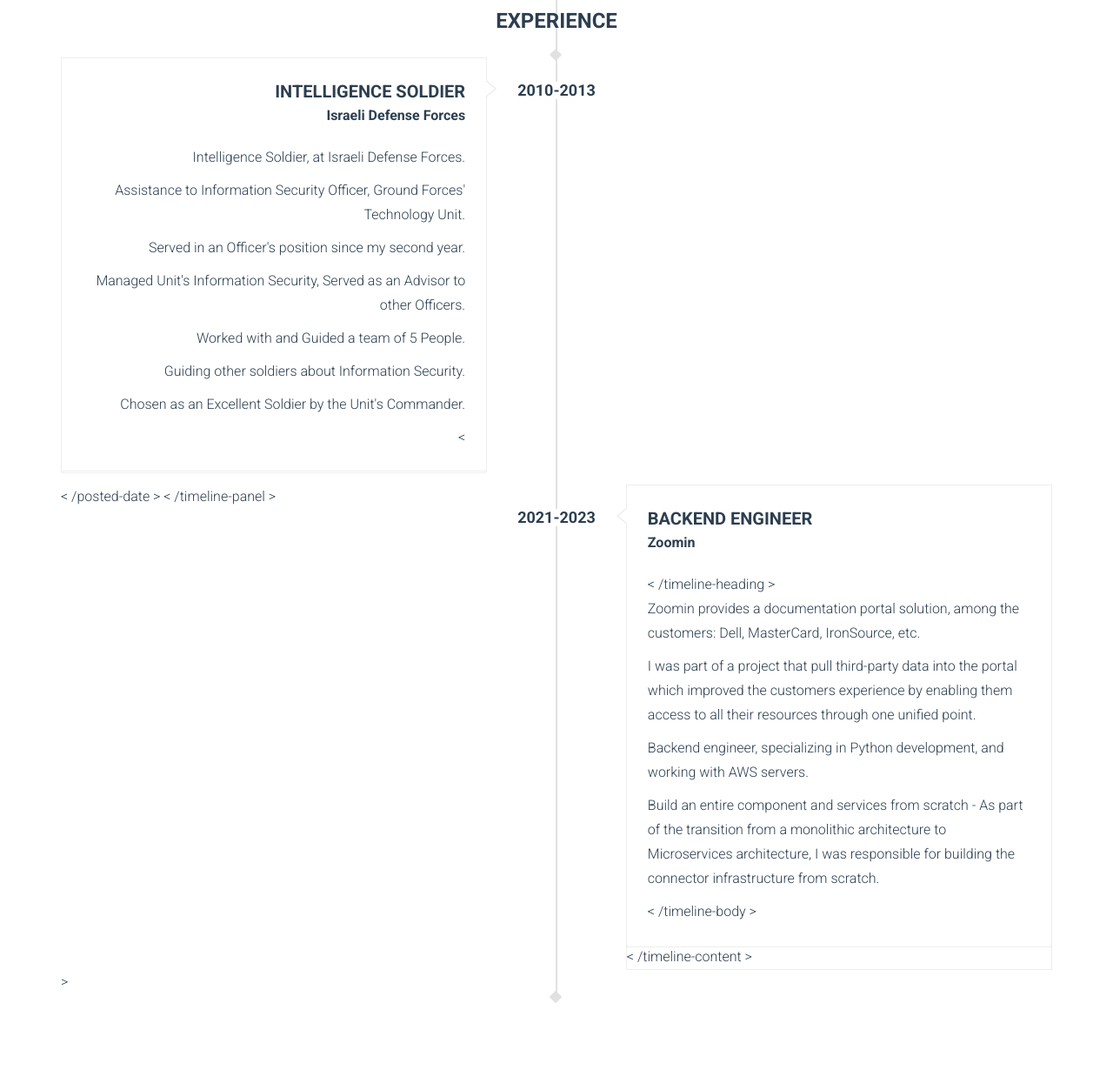
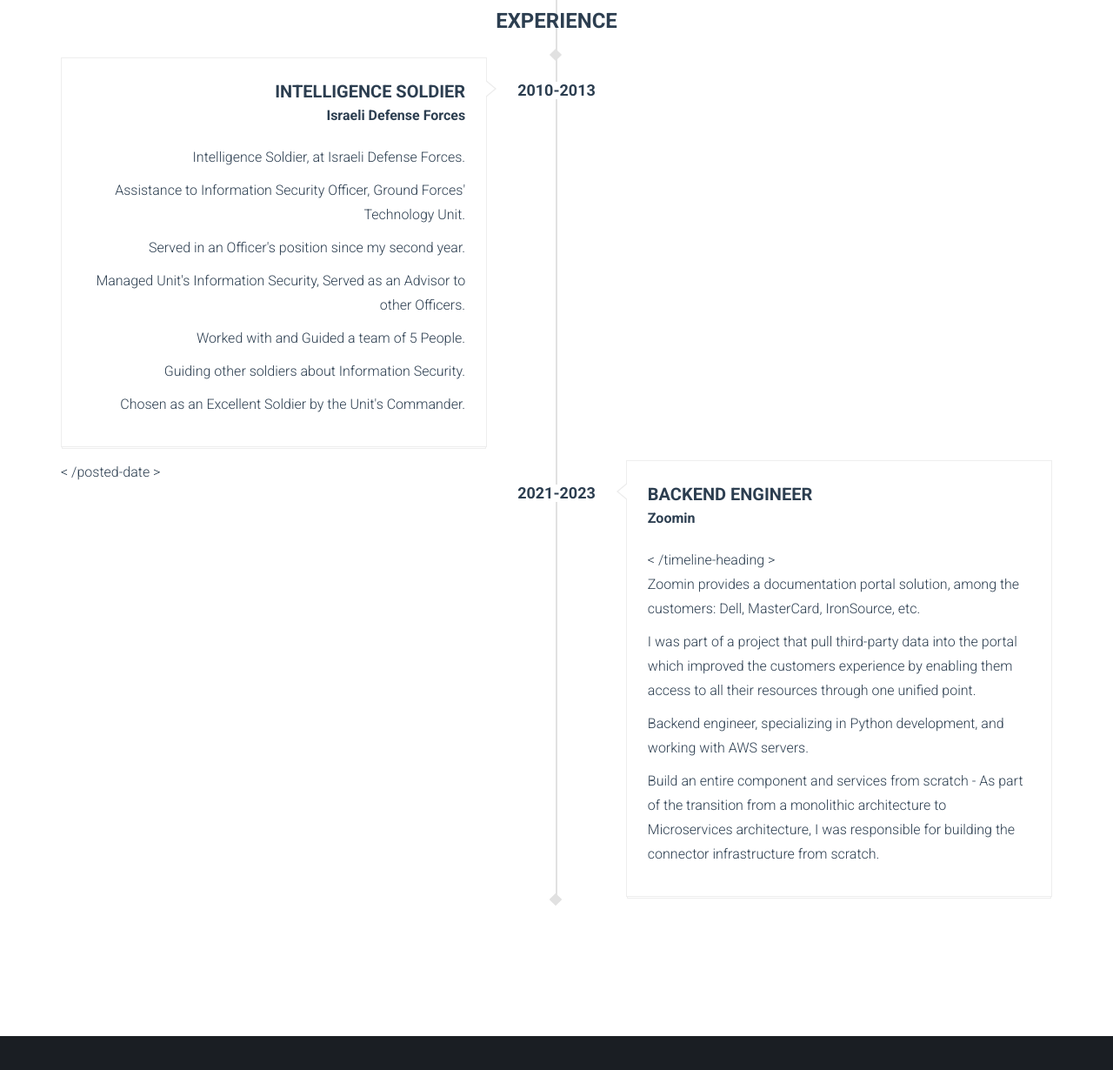
Before and after one commit to OrCohenAdiv/OrCohenAdiv.github.io, a plain HTML site: page index.html in a window 1280 px wide. Shown: the part 2550-3780 px from the top of the page at 87% size. Drawn offline with Linux system fonts and the light colour scheme; some packages are replaced by stand-ins of ours.

Commit message:
Update index.html

```diff
--- a/index.html
+++ b/index.html
@@ -257,10 +257,10 @@
                                                       <p>Guiding other soldiers about Information Security.</p>
                                                       <p>Chosen as an Excellent Soldier by the Unit's Commander.</p>
 
-<
-<!--                                                     </div>< /timeline-body >
-                                                </div> < /timeline-content >
-                                            </div> < /timeline-panel > -->
+
+                                                    </div><!-- /timeline-body -->
+                                                </div> <!-- /timeline-content -->
+                                            </div> <!-- /timeline-panel -->
                                         </li>
 
                                         <li class="timeline-inverted">
@@ -280,10 +280,10 @@
                                                         <p>I was part of a project that pull third-party data into the portal which improved the customers experience by enabling them access to all their resources through one unified point.</p>
                                                         <p>Backend engineer, specializing in Python development, and working with AWS servers.</p>
                                                         <p>Build an entire component and services from scratch - As part of the transition from a monolithic architecture to Microservices architecture, I was responsible for building the connector infrastructure from scratch.</p>
-                                                    </div>< /timeline-body >
-                                                </div> < /timeline-content >
-                                          </div>< /timeline-panel >
-                                        </li>>
+                                                    </div><!-- /timeline-body -->
+                                                </div> <!-- /timeline-content -->
+                                            </div> <!-- /timeline-panel -->
+                                        </li>
                                     </ul>
                                 </div>
                             </div>
```
